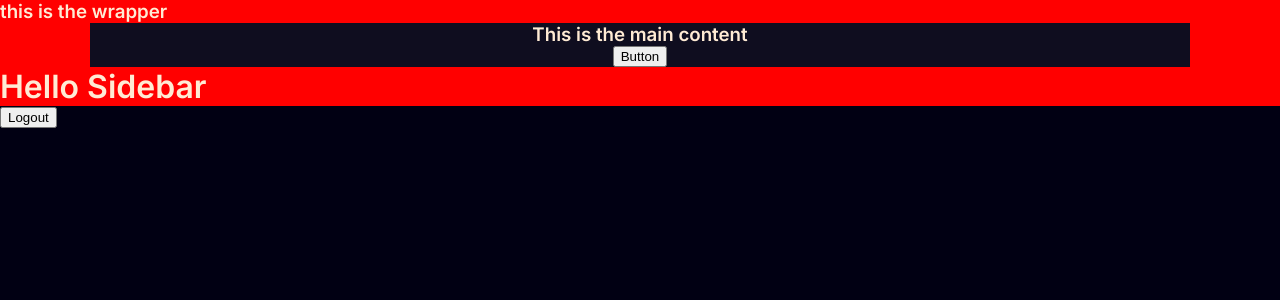
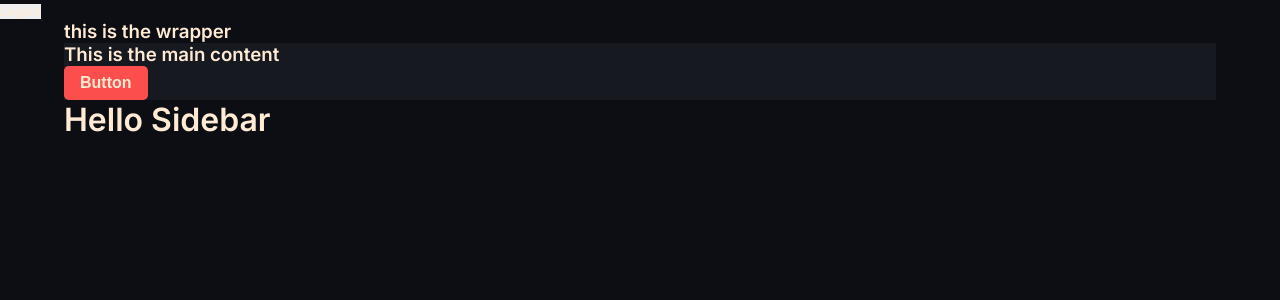
Before and after one commit to yehudabortz/github-peer-recommendation-client, a React (Create React App) app: page /dashboard in a window 1280 px wide. Shown: the top 300 px of the page. Built offline with nearby package versions, Linux system fonts and the light colour scheme.

Commit message:
Add some styling

```diff
--- a/src/App.css
+++ b/src/App.css
@@ -1,16 +1,26 @@
 @import url("https://fonts.googleapis.com/css2?family=Inter:wght@200;400;600&display=swap");
 
 :root {
-  --main-bg-color: #010013;
-  --main-bg-color-accent: #0f0d1f;
-  --primary-accent-color: #ff4d50;
+  --main-bg-color: #0d0e14;
+  --main-bg-color-accent: #171921;
+  --primary-accent-color: #fc4e4c;
   --main-text-color: #ffebd4;
+
+  --primary-text-size: 0.8rem;
 }
 * {
   margin: auto;
+  color: var(--main-text-color);
 }
 body {
   font-family: "Inter", sans-serif;
   background-color: var(--main-bg-color);
   color: var(--main-text-color);
+  font-size: 1rem;
 }
+
+button {
+  border: none;
+  margin: 0;
+  padding: 0;
+}
--- a/src/App.js
+++ b/src/App.js
@@ -24,8 +24,8 @@ class App extends Component {
   render() {
     return (
       <div>
+        <Route path="/" component={Navbar} />
         <Route path="/dashboard" component={DashboardContainer} />
-        <Route path="/" component={Navbar} />
         <Route exact path="/login" component={LoginConatainer} />
         <Route path="/auth/github/callback" component={CallbackAuth} />
       </div>
--- a/src/components/MainButton.js
+++ b/src/components/MainButton.js
@@ -1,4 +1,5 @@
 import React, { Component } from "react";
+import "../css/MainButton.css";
 
 class MainButton extends Component {
   render() {
--- a/src/css/Button.css
+++ /dev/null
@@ -1,3 +0,0 @@
-.main-button {
-  background-color: var(--main-bg-color-accent);
-}
--- a/src/css/ContentWrapper.css
+++ b/src/css/ContentWrapper.css
@@ -1,3 +1,3 @@
 .content-wrapper {
-  background-color: red;
+  width: 90vw;
 }
--- /dev/null
+++ b/src/css/MainButton.css
@@ -0,0 +1,7 @@
+.main-button {
+  background-color: var(--primary-accent-color);
+  padding: 0.5rem 1rem 0.5rem 1rem;
+  font-size: var(--primary-text-color);
+  font-weight: bold;
+  border-radius: 0.3rem;
+}
--- a/src/css/MainPageContent.css
+++ b/src/css/MainPageContent.css
@@ -1,7 +1,5 @@
 .main-page-content {
   background-color: var(--main-bg-color-accent);
-  width: 90vw;
-  max-width: 1100px;
-  display: grid;
-  place-items: center;
+  /* display: grid; */
+  /* place-items: center; */
 }
```
